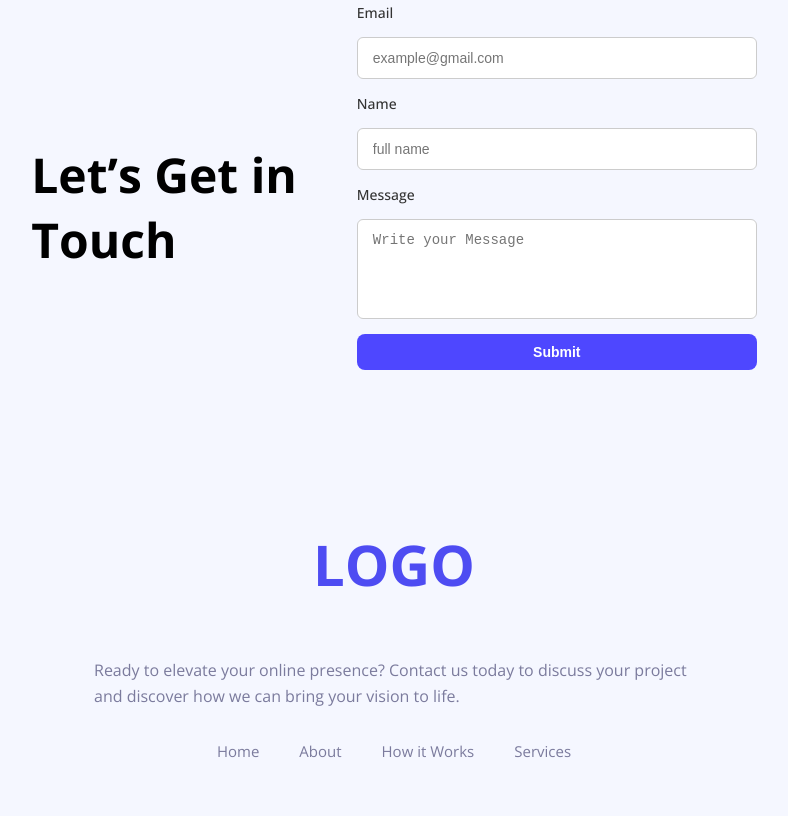
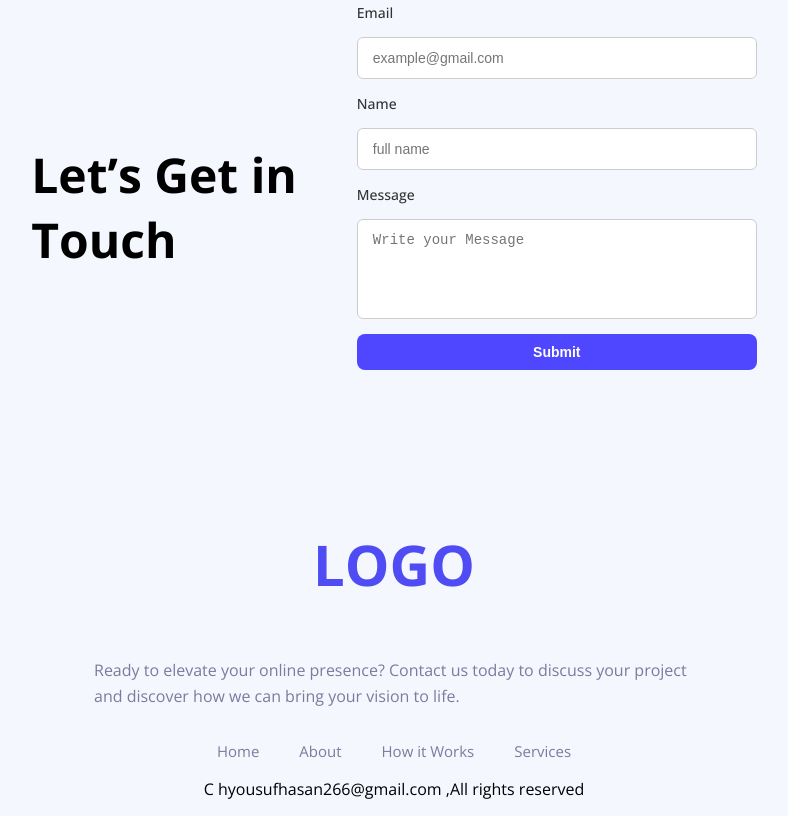
Before and after one commit to yousufhasany/Assigment-1, a plain HTML site: page index.html in a window 1280 px wide. Shown: the part 1637-2453 px from the top of the page, without its empty margins (246-1034 px from the left). Before the commit the page ends 2399 px from the top, so only its background shows below. Drawn offline with nearby package versions, Linux system fonts and the light colour scheme.

Commit message:
try-to-add-something-new

```diff
--- a/index.html
+++ b/index.html
@@ -97,9 +97,8 @@
                     <li><a href="#">How it Works</a></li>
                     <li><a href="#">Services</a></li>
                 </ul>
-
+                <p class="copy-right">C hyousufhasan266@gmail.com ,All rights reserved</p>
         </footer>
     </head>
-
 </body>
 </html>
--- a/style/style.css
+++ b/style/style.css
@@ -264,3 +264,6 @@ button:hover {
 .footer-menu li a:hover {
   color: #4e4cf2;
 }
+.copy-right{
+    text-align: center;
+}
```
